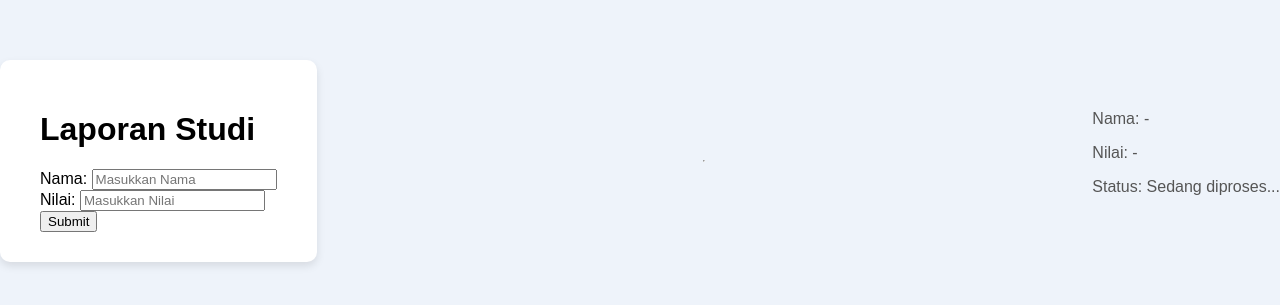
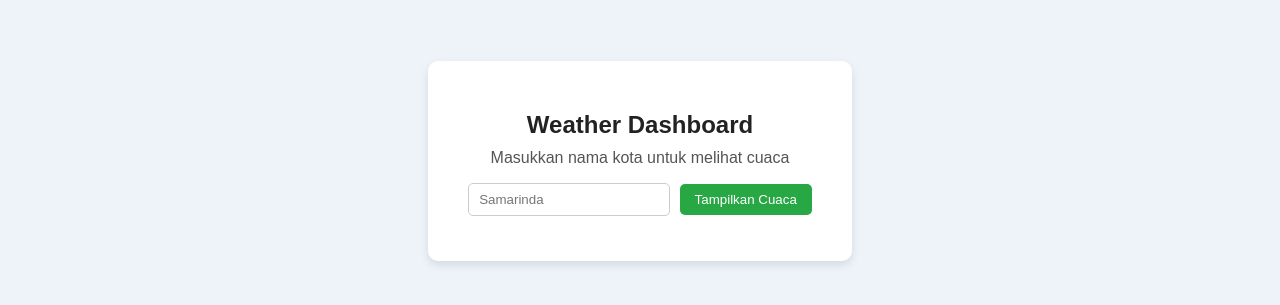
Before and after one commit to Dzilalwr1/Cek-Cuaca, a plain HTML site: page index.html in a window 1280 px wide. Shown: the part 239-544 px from the top of the page. Drawn offline with Linux system fonts and the light colour scheme.

Commit message:
Update index.html

```diff
--- a/index.html
+++ b/index.html
@@ -1,34 +1,22 @@
 <!DOCTYPE html>
-<html lang="en">
+<html lang="id">
 <head>
   <meta charset="UTF-8">
   <meta name="viewport" content="width=device-width, initial-scale=1.0">
-    <title>Laporan Nilai Mahasiswa</title>
+  <title>Weather Dashboard</title>
   <link rel="stylesheet" href="style.css">
 </head>
 <body>
+  <div class="container">
     <div class="card">
-        <h1 id="header-title">Laporan Studi</h1>
-
-        <div class="mb-4">
-            <label for="input-nama">Nama:</label>
-            <input type="text" id="input-nama" placeholder="Masukkan Nama">
+      <h2>Weather Dashboard</h2>
+      <p>Masukkan nama kota untuk melihat cuaca</p>
+      <div class="input-group">
+        <input type="text" id="cityInput" placeholder="Samarinda">
+        <button id="showWeatherBtn">Tampilkan Cuaca</button>
       </div>
-
-        <div class="mb-4">
-            <label for="input-nilai">Nilai:</label>
-            <input type="number" id="input-nilai" placeholder="Masukkan Nilai">
+      <div class="result" id="weatherResult"></div>
     </div>
-
-        <button id="submit-btn">Submit</button>
-    </div>
-
-    <hr>
-
-    <div>
-        <p>Nama: <span id="nama-mhs">-</span></p>
-        <p>Nilai: <span id="nilai-mhs">-</span></p>
-        <p id="status-kelulusan">Status: Sedang diproses...</p>
   </div>
 
   <script src="script.js"></script>
```
Lines whose indentation alone changed are shown as unchanged.
